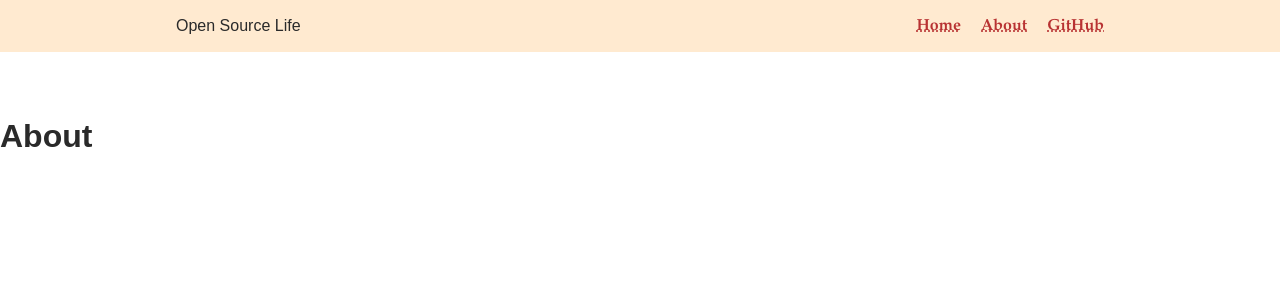
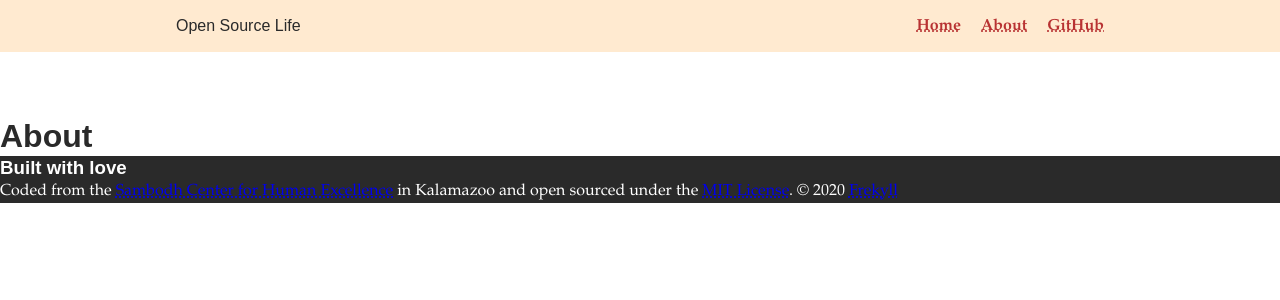
Before and after one commit to frekyll/open-source-life, a Jekyll site: the page built from about.html, in a window 1280 px wide. Shown: the top 300 px of the page. Built offline with Jekyll 4.4.1, drawn with Linux system fonts in a browser that asks for light colours.

Commit message:
Setup footer include and partial

```diff
--- /dev/null
+++ b/_includes/footer.html
@@ -0,0 +1,4 @@
+<footer class="site-footer">
+  <h3>Built with love</h3>
+  <p>Coded from the <a href="https://www.sambodh.us">Sambodh Center for Human Excellence</a> in Kalamazoo and open sourced under the <a href="https://raw.githubusercontent.com/frekyll/open-source-life/main/LICENSE">MIT License</a>. &copy; 2020 <a href="https://twitter.com/frekyll">Frekyll</a></p>
+</footer>
--- a/_sass/_breakpoints.sass
+++ b/_sass/_breakpoints.sass
@@ -2,9 +2,11 @@
 
 @media (min-width: $breakpoint-md)
   +masthead-md
+  +post-list-md
   +story-md
 
 @media (min-width: $breakpoint-lg)
   +group-lg
   +masthead-lg
+  +post-list-lg
   +story-lg
--- /dev/null
+++ b/_sass/_footer.sass
@@ -0,0 +1,3 @@
+.site-footer
+  background-color: $black
+  color: $white
--- a/about.html
+++ b/about.html
@@ -6,3 +6,5 @@ title: About
 {% include masthead.html %}
 
 <h1>About</h1>
+
+{% include footer.html %}
--- a/assets/style.sass
+++ b/assets/style.sass
@@ -5,6 +5,7 @@
 @import base
 
 // Components
+@import footer
 @import masthead
 
 // Component breakpoint includes
```
